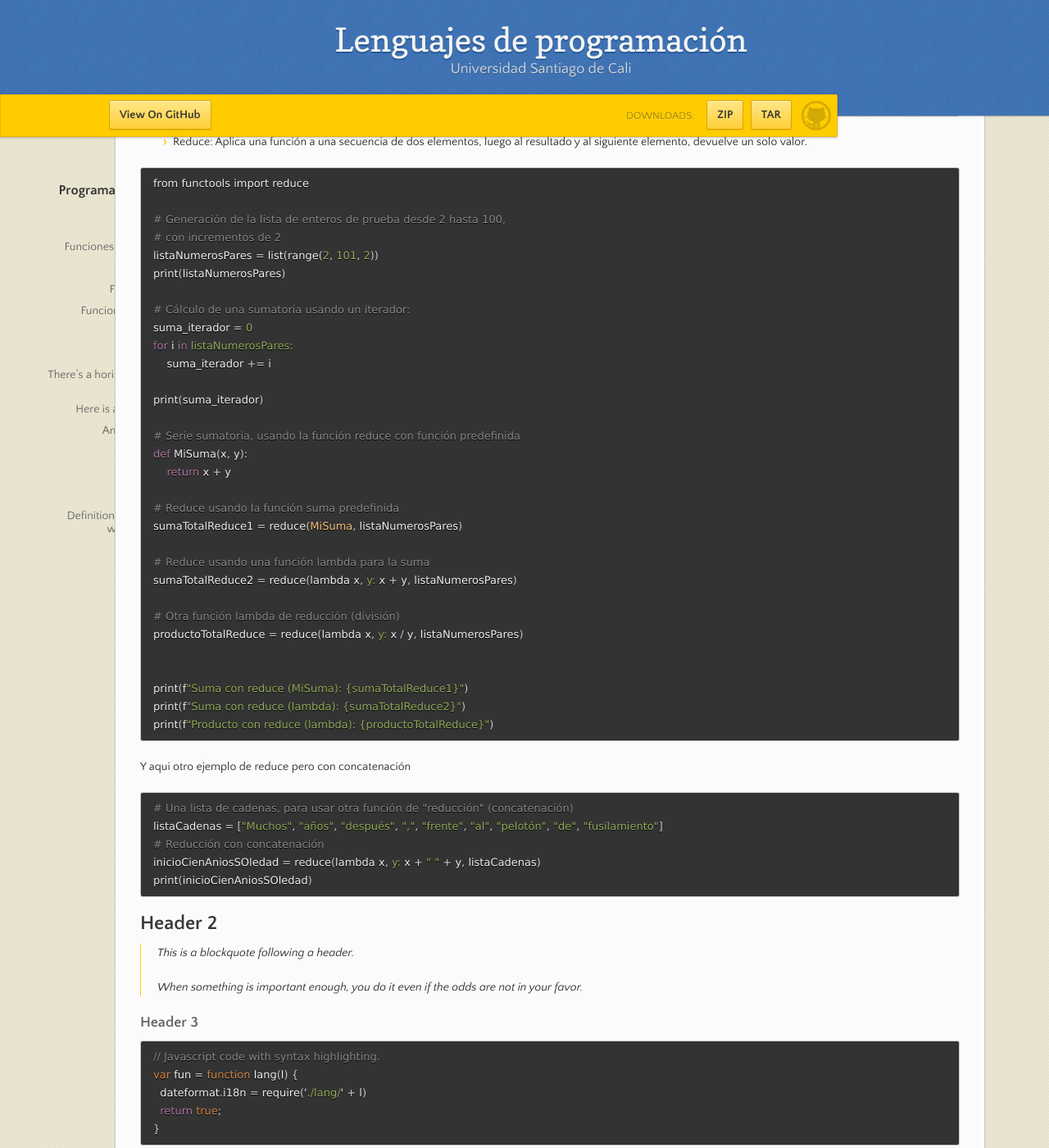
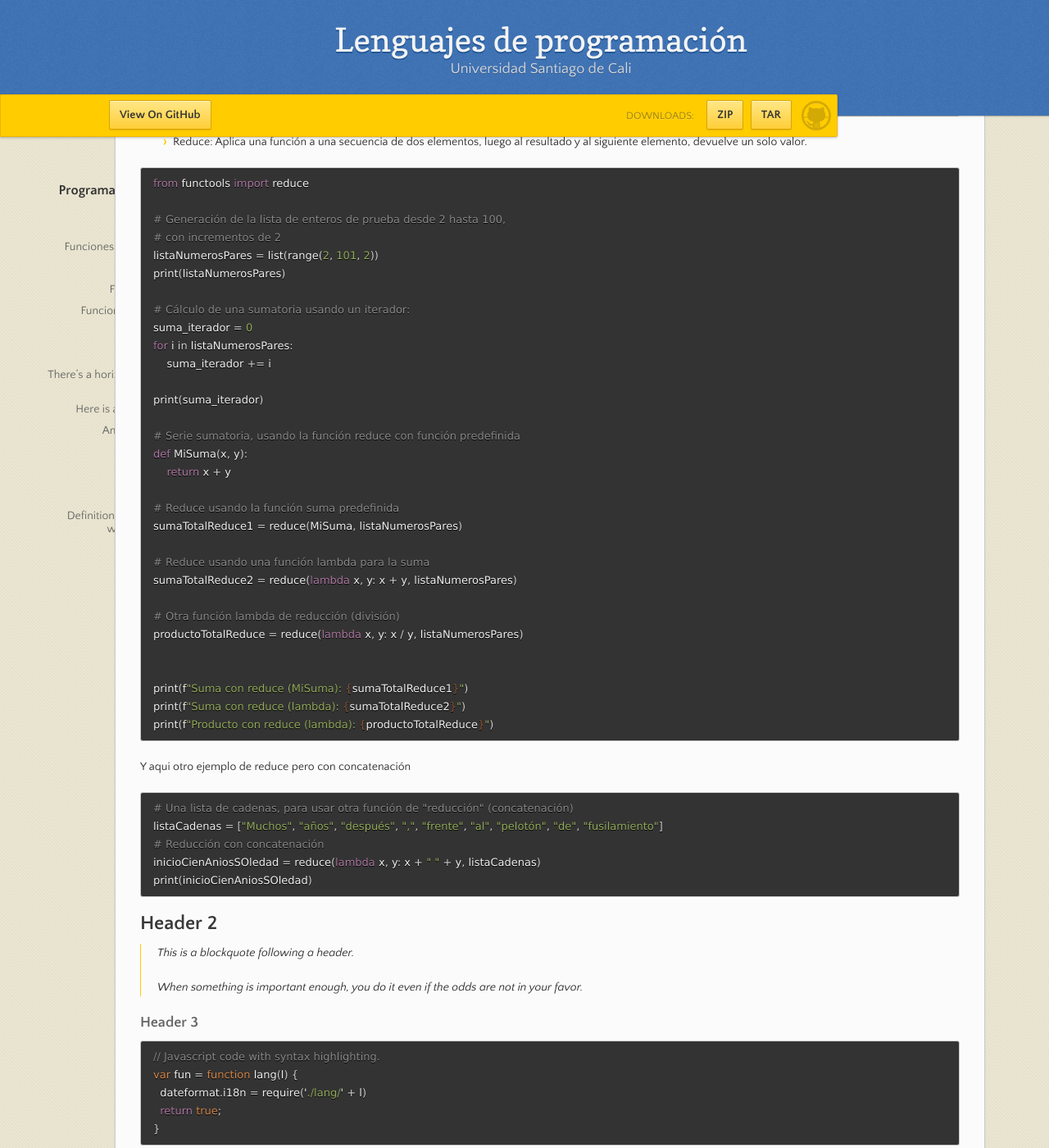
Before and after one commit to JDaviddE/JDaviddE.github.io, a Jekyll site: the page built from index.md, in a window 1280 px wide and 1400 px high, scrolled down 1850 px. Shown: the whole window at 82% size. Built offline with Jekyll 4.4.1, drawn with Linux system fonts in a browser that asks for light colours.

Commit message:
Update index.md

````diff
--- a/index.md
+++ b/index.md
@@ -82,7 +82,7 @@ print(listaEdadAnios)
 ```
 * Reduce: Aplica una función a una secuencia de dos elementos, luego al resultado y al siguiente elemento, devuelve un solo valor.
 
-```ruby
+```python
 from functools import reduce
 
 # Generación de la lista de enteros de prueba desde 2 hasta 100,
@@ -118,7 +118,7 @@ print(f"Producto con reduce (lambda): {productoTotalReduce}")
 
 Y aqui otro ejemplo de reduce pero con concatenación
 
-```ruby
+```python
 # Una lista de cadenas, para usar otra función de "reducción" (concatenación)
 listaCadenas = ["Muchos", "años", "después", ",", "frente", "al", "pelotón", "de", "fusilamiento"]
 # Reducción con concatenación
````
